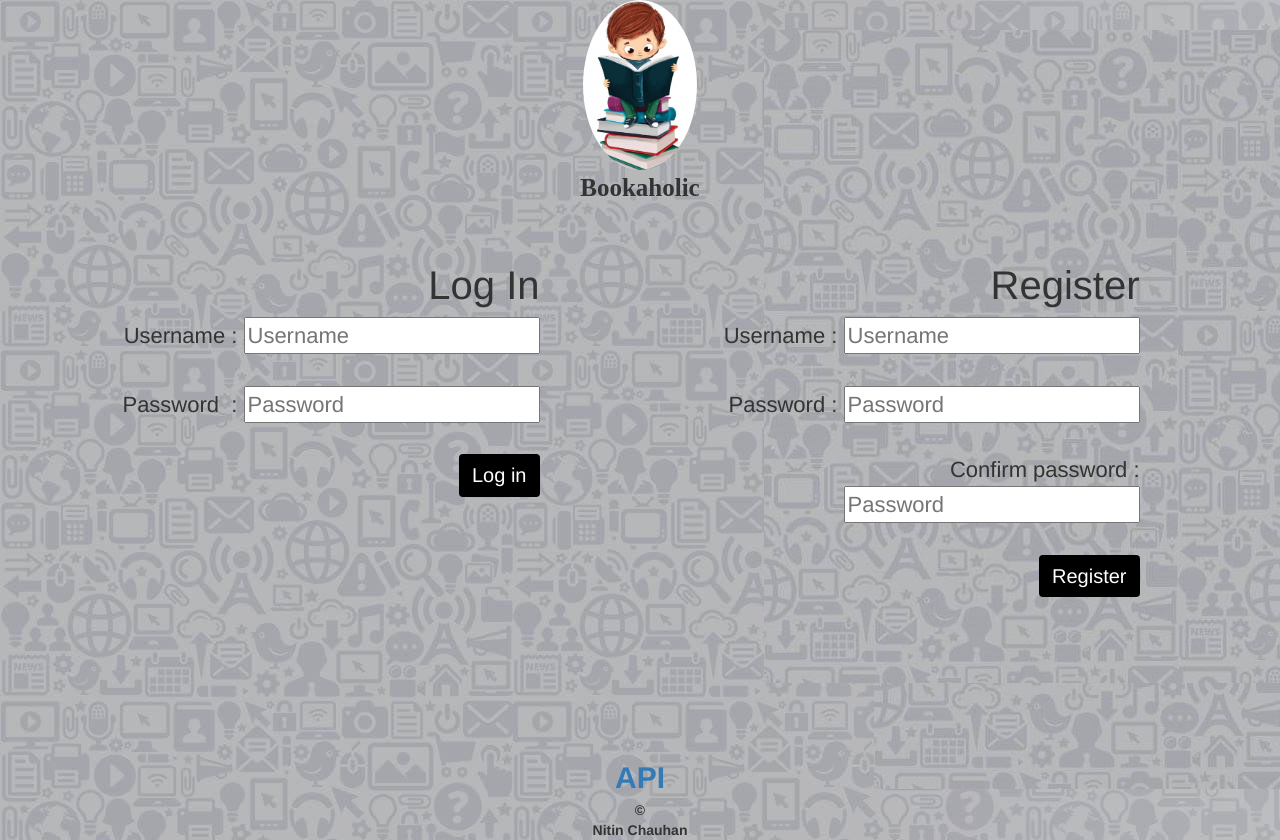
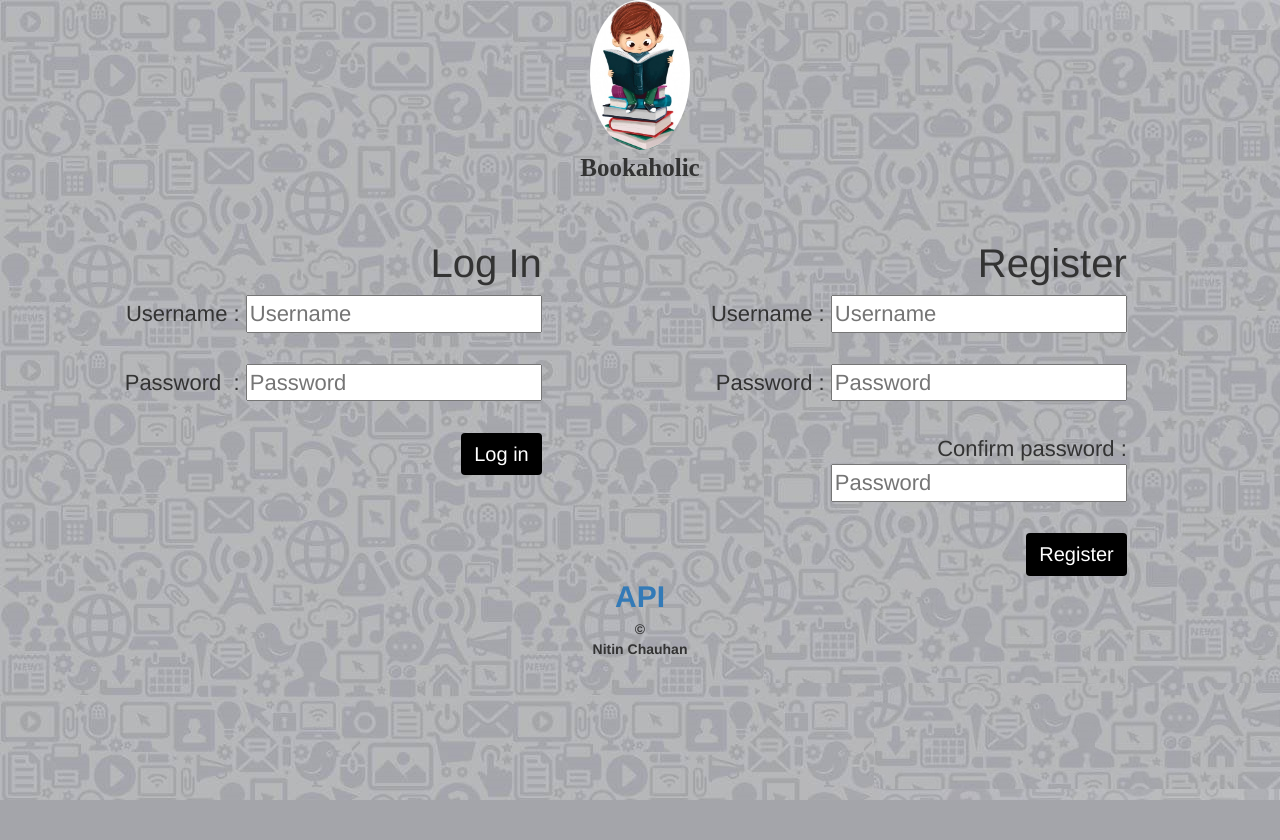
Before and after one commit to nitinchauhan29/bookaholic, a Flask app: page / in a window 1280 px wide. After the commit the page ends 800 px from the top, so only its background shows below. Run offline with Flask 2, Linux system fonts and the light colour scheme; some libraries are stand-ins or nearby versions.

Commit message:
second commit

```diff
--- a/static/styles/content.css
+++ b/static/styles/content.css
@@ -56,7 +56,7 @@
     margin-left: auto;
     margin-right: auto;
     border-radius: 90%;
-    height: 170px;
+    height: 150px;
     width: auto;
 
 }
--- a/templates/home.html
+++ b/templates/home.html
@@ -7,13 +7,14 @@
         <meta name="viewport" content="width=device-width, initial-scale=1.0">
         <link rel="stylesheet" href="https://stackpath.bootstrapcdn.com/bootstrap/3.4.1/css/bootstrap.min.css" integrity="sha384-HSMxcRTRxnN+Bdg0JdbxYKrThecOKuH5zCYotlSAcp1+c8xmyTe9GYg1l9a69psu" crossorigin="anonymous">
         <link rel="stylesheet" href="/static/styles/content.css">
+    </head>
     <body>
         <div class="container">
             <div class="row">
 
                 <img src="/static/img/symbol.jpg" alt="avatar" class="img-center">
                 <div class="heading">Bookaholic</div>
-
+            </div>
             <div class="row">
                 <div class="col-lg-6 col-sm-12">
                     <form class="log-in" action="{{ url_for('login') }}" method="POST">
@@ -36,13 +37,15 @@
 
 
             </div>
-        </div>
-
+        <!---
         <br>
-        <br><br><br><br><br><br><br>
+        <br><br><br><br><br><br><br>-->
+        <div class="fixed-bottom">
                 <div style="text-align: center; font-size: 30px;font-weight:bold;"><a href="{{ url_for('api_page') }}">API</a></div>
                 <div style="text-align: center;font-weight: bold;">
                     &#169;<br>Nitin Chauhan
                 </div>
+        </div>
+        </div>
     </body>
 </html>
```
